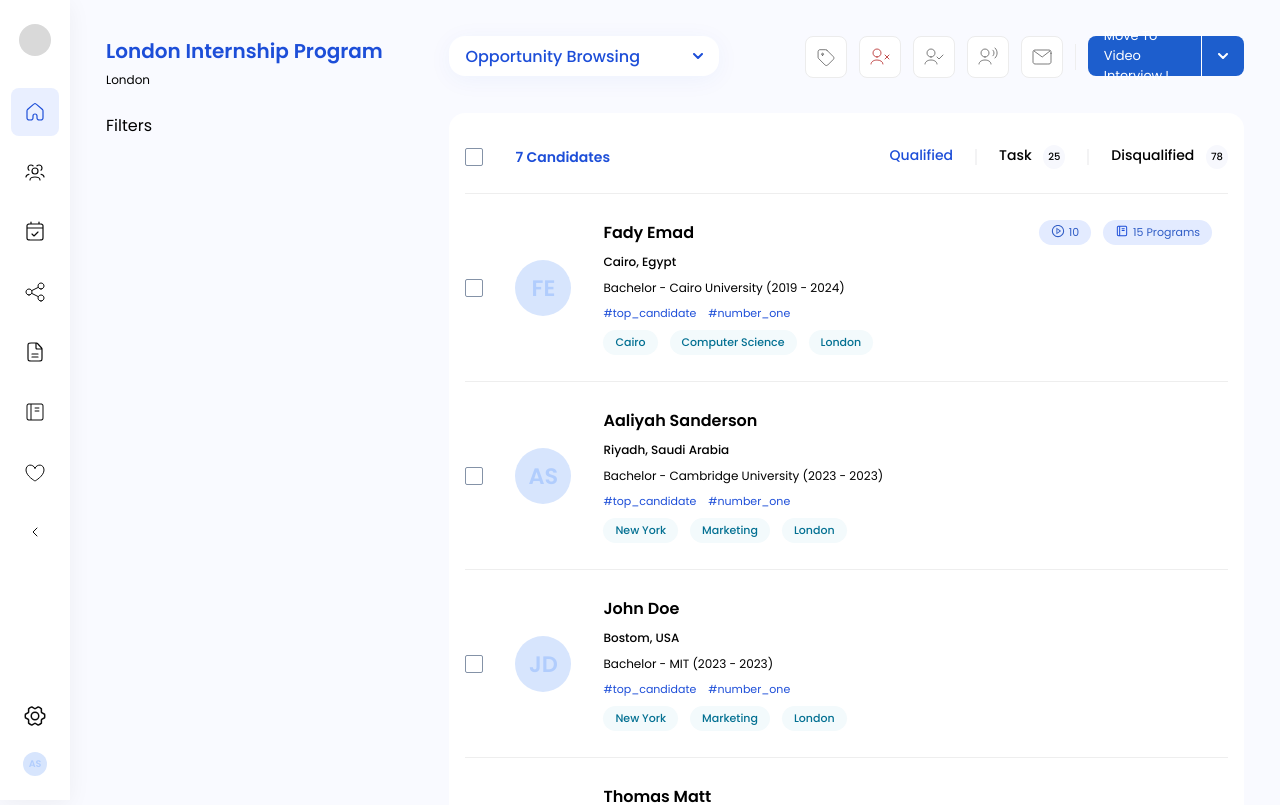
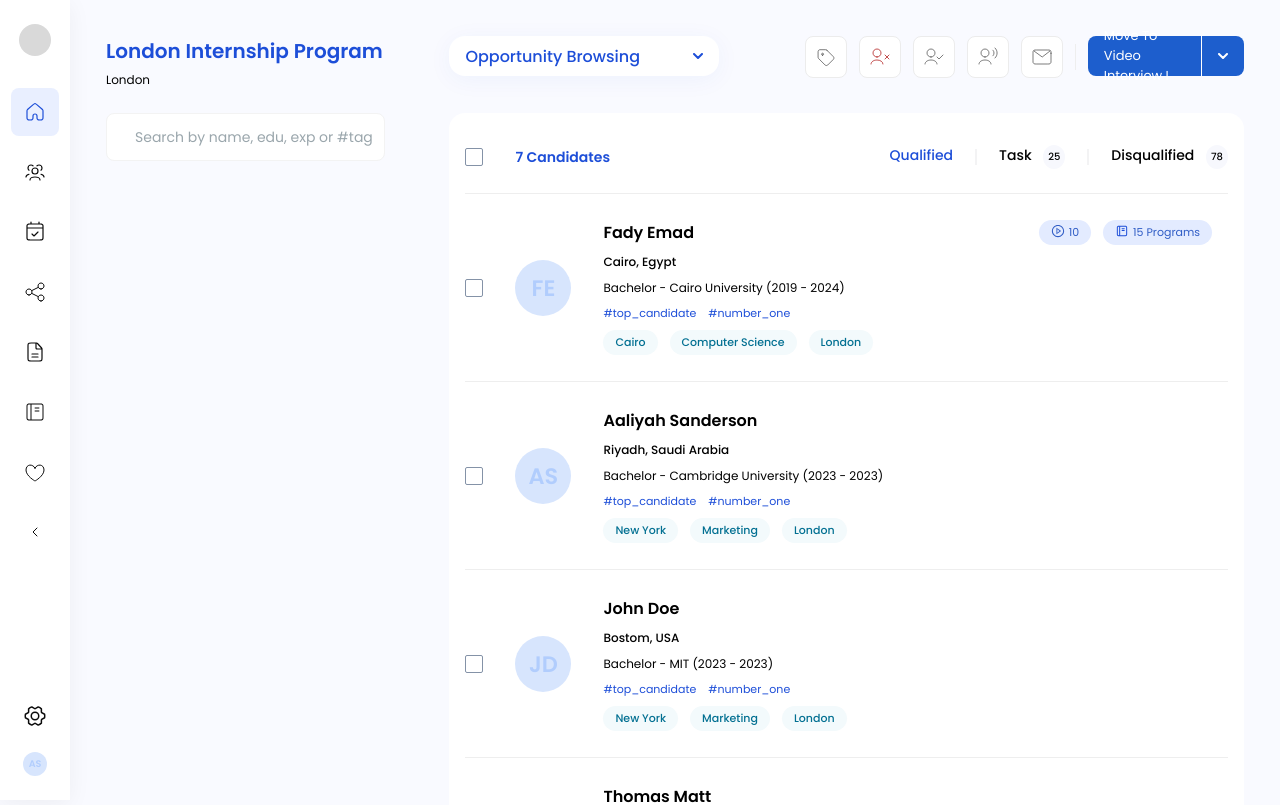
Before and after one commit to fady2019/capital-placement-task2, a React (Create React App) app: page / in a window 1280 px wide. Shown: the top 805 px of the page. Built offline with nearby package versions, Linux system fonts and the light colour scheme.

Commit message:
init the home-filter component

```diff
--- /dev/null
+++ b/src/components/home/home-filters/home-filters.component.tsx
@@ -0,0 +1,13 @@
+import SearchInput from '../../ui/search-input/search-input.component';
+
+import classes from './home-filters.styles.module.css';
+
+const HomeFilters = () => {
+    return (
+        <div className={classes['home-filters']}>
+            <SearchInput placeholder="Search by name, edu, exp or #tag" />
+        </div>
+    );
+};
+
+export default HomeFilters;
--- /dev/null
+++ b/src/components/home/home-filters/home-filters.styles.module.css
@@ -0,0 +1,3 @@
+.home-filters {
+    grid-area: filters;
+}
--- a/src/components/home/home.component.tsx
+++ b/src/components/home/home.component.tsx
@@ -1,4 +1,5 @@
 import CandidateList from './candidate-list/candidate-list.component';
+import HomeFilters from './home-filters/home-filters.component';
 import HomeHeader from './home-header/home-header.component';
 
 import classes from './home.styles.module.css';
@@ -7,7 +8,7 @@ const Home = () => {
     return (
         <div className={classes['home']}>
             <HomeHeader />
-            <div style={{ gridArea: 'filters' }}>Filters</div>
+            <HomeFilters />
             <CandidateList />
         </div>
     );
```
